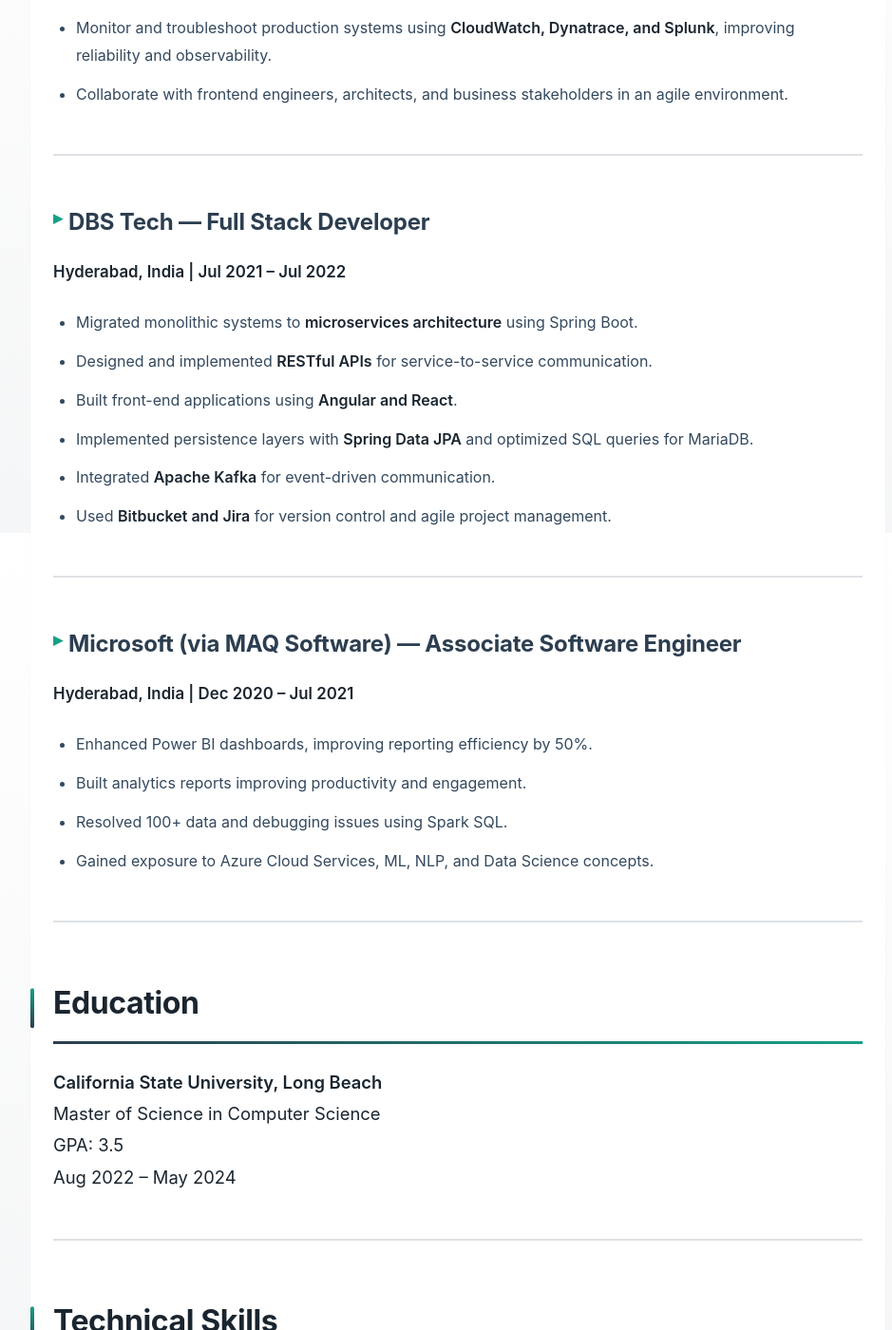
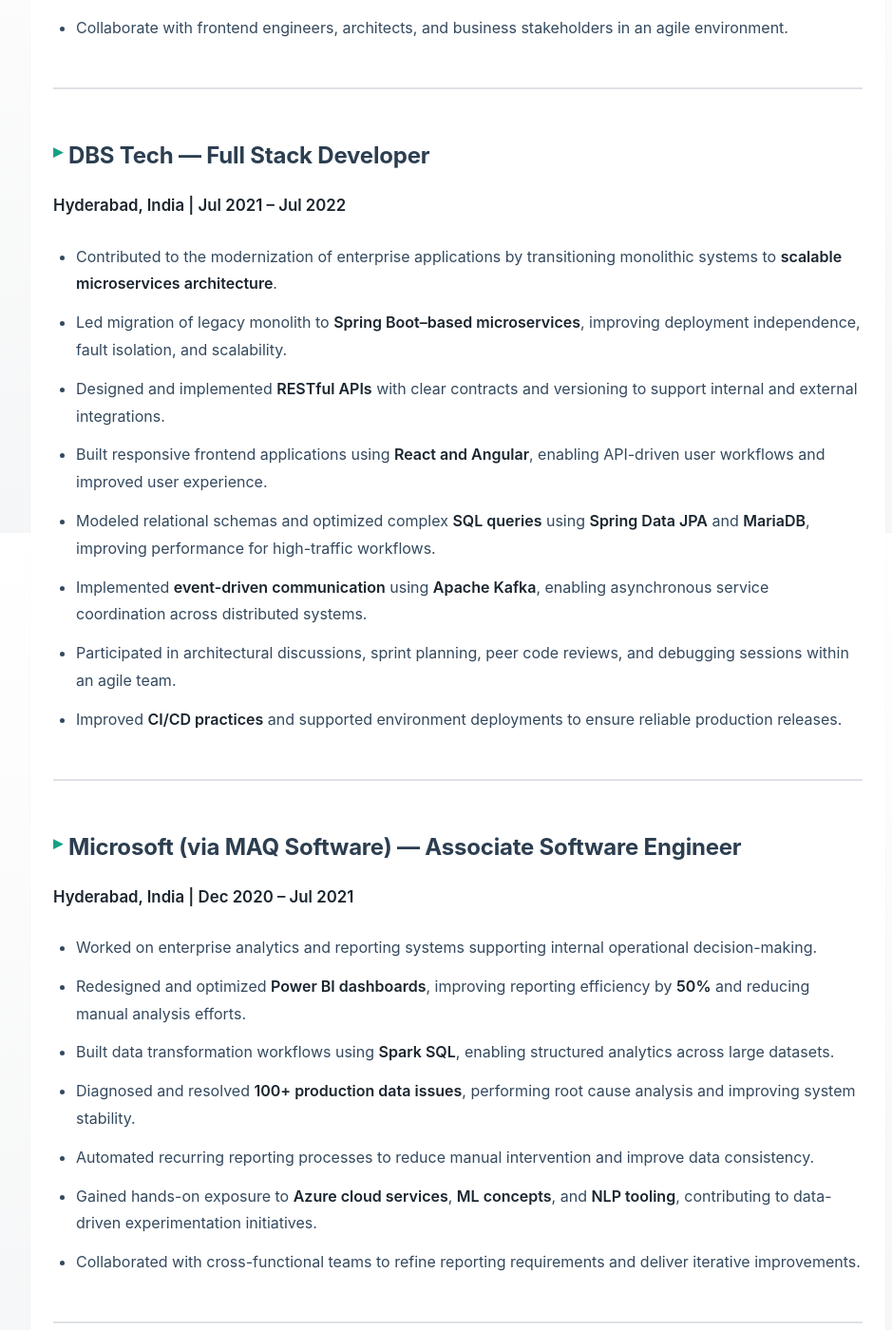
Before and after one commit to tallapallydheeraj/tallapallydheeraj.github.io, a Jekyll site: the page built from resume.md, in a window 1280 px wide and 1400 px high, scrolled down 2139 px. Shown: the whole window at 95% size, without its empty margins (158-1097 px from the left). Built offline with Jekyll 4.4.1, drawn with Linux system fonts in a browser that asks for light colours; some of the changed text lies outside the part shown.

Commit message:
Update summary, Featured Work, resume experience, and site copy
Co-authored-by: Cursor <cursoragent@cursor.com>

```diff
--- a/_config.yml
+++ b/_config.yml
@@ -2,7 +2,7 @@ title: Dheeraj Tallapally
 description: >
   Software Engineer specializing in cloud-native backend systems,
   distributed workflows, scalable full-stack applications, and
-  AI-assisted development. Austin, TX.
+  AI-enabled platforms. Austin, TX.
 author: Dheeraj Tallapally
 email: tallapallydheeraj99@gmail.com
 location: Austin, TX
--- a/resume.md
+++ b/resume.md
@@ -45,9 +45,7 @@ to internal and partner systems, with clear contracts, versioning, and documenta
 inside workflow executions.
 - Leverage **DynamoDB and MongoDB** for low-latency, schema-flexible data storage
 and **Redis caching** to improve performance.
-- Use **AI-assisted development tools** (e.g., Copilot, Cursor) to accelerate
-implementation, refactoring, and documentation while maintaining code quality.
-- Set up **GitHub Copilot to automatically review every PR**, with custom instructions to make reviews easier and more consistent across the team.
+- Use **AI-assisted tooling** to accelerate implementation and reviews while maintaining code quality; configured automated PR review with custom team instructions.
 - Provision and manage infrastructure using **Terraform**, enabling consistent
 deployments across environments.
 - Ensure secure handling of sensitive healthcare data using **IAM, KMS, SSM,
@@ -62,23 +60,27 @@ in an agile environment.
 ### DBS Tech — Full Stack Developer
 **Hyderabad, India | Jul 2021 – Jul 2022**
 
-- Migrated monolithic systems to **microservices architecture** using Spring Boot.
-- Designed and implemented **RESTful APIs** for service-to-service communication.
-- Built front-end applications using **Angular and React**.
-- Implemented persistence layers with **Spring Data JPA** and optimized SQL
-queries for MariaDB.
-- Integrated **Apache Kafka** for event-driven communication.
-- Used **Bitbucket and Jira** for version control and agile project management.
+- Contributed to the modernization of enterprise applications by transitioning monolithic systems to **scalable microservices architecture**.
+- Led migration of legacy monolith to **Spring Boot–based microservices**, improving deployment independence, fault isolation, and scalability.
+- Designed and implemented **RESTful APIs** with clear contracts and versioning to support internal and external integrations.
+- Built responsive frontend applications using **React and Angular**, enabling API-driven user workflows and improved user experience.
+- Modeled relational schemas and optimized complex **SQL queries** using **Spring Data JPA** and **MariaDB**, improving performance for high-traffic workflows.
+- Implemented **event-driven communication** using **Apache Kafka**, enabling asynchronous service coordination across distributed systems.
+- Participated in architectural discussions, sprint planning, peer code reviews, and debugging sessions within an agile team.
+- Improved **CI/CD practices** and supported environment deployments to ensure reliable production releases.
 
 ---
 
 ### Microsoft (via MAQ Software) — Associate Software Engineer
 **Hyderabad, India | Dec 2020 – Jul 2021**
 
-- Enhanced Power BI dashboards, improving reporting efficiency by 50%.
-- Built analytics reports improving productivity and engagement.
-- Resolved 100+ data and debugging issues using Spark SQL.
-- Gained exposure to Azure Cloud Services, ML, NLP, and Data Science concepts.
+- Worked on enterprise analytics and reporting systems supporting internal operational decision-making.
+- Redesigned and optimized **Power BI dashboards**, improving reporting efficiency by **50%** and reducing manual analysis efforts.
+- Built data transformation workflows using **Spark SQL**, enabling structured analytics across large datasets.
+- Diagnosed and resolved **100+ production data issues**, performing root cause analysis and improving system stability.
+- Automated recurring reporting processes to reduce manual intervention and improve data consistency.
+- Gained hands-on exposure to **Azure cloud services**, **ML concepts**, and **NLP tooling**, contributing to data-driven experimentation initiatives.
+- Collaborated with cross-functional teams to refine reporting requirements and deliver iterative improvements.
 
 ---
 
```
Also changed, not shown: other parts of resume.md (+1 -1 lines), blog.md (+1 -3 lines), index.md (+4 -8 lines), projects.md (+1 -1 lines).
